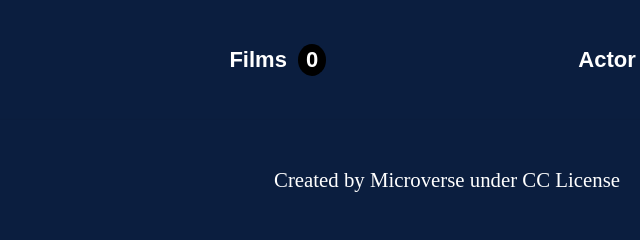
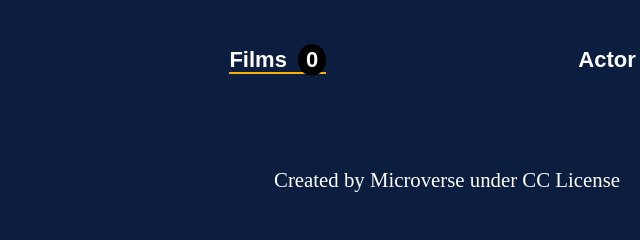
Before and after one commit to mhnazary/JS-Capstone, a website built with webpack: page src/index.html in a window 1280 px wide. In both pictures the pointer is over the link 470 px from the left and 59 px from the top of the page. Shown: the top 240 px of the page, 193-833 px from the left. Built offline with nearby package versions, Linux system fonts and the light colour scheme; no server answers.

Commit message:
Fix linter error

```diff
--- a/src/style.css
+++ b/src/style.css
@@ -51,7 +51,11 @@ li {
   font-size: 22px;
   font-weight: bold;
   position: relative;
-  font-family:sans-serif;
+  font-family: sans-serif;
+}
+
+.header ul li a:hover {
+  border-bottom: 2px solid rgb(255, 174, 0);
 }
 
 .header ul li span {
```
Also changed, not shown: src/modules/counter.js (+4 -4 lines).
